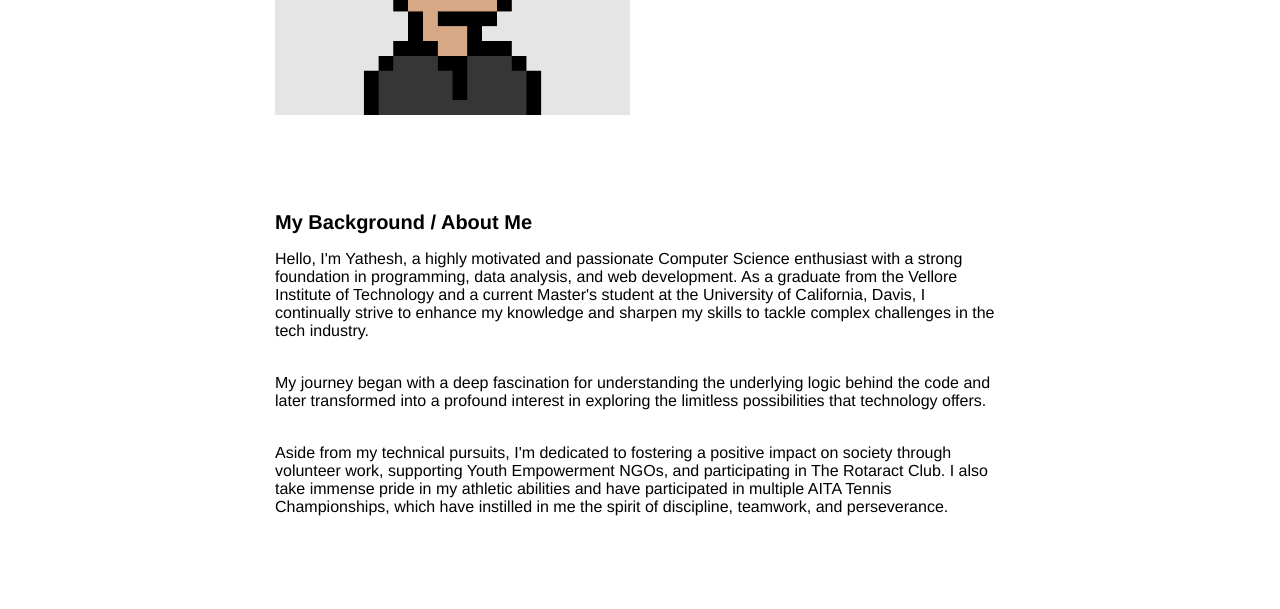
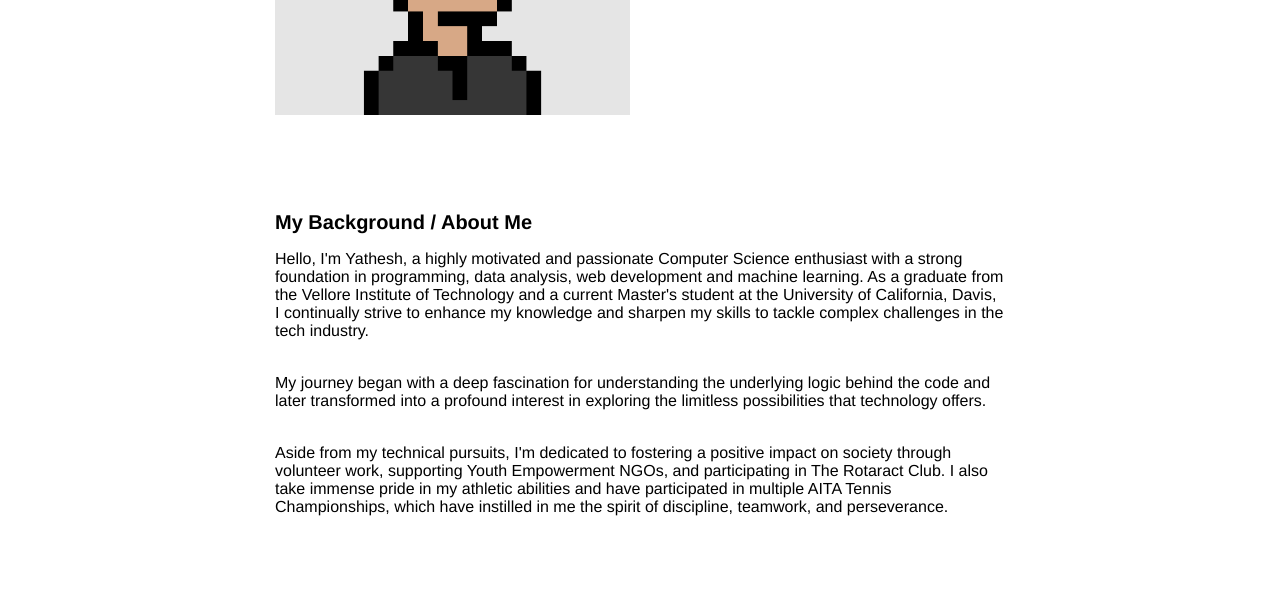
Before and after one commit to yatheshl/Portfolio, a plain HTML site: page index.html in a window 1280 px wide. Shown: the part 465-1074 px from the top of the page. Drawn offline with Linux system fonts and the light colour scheme.

Commit message:
Update index.html

```diff
--- a/index.html
+++ b/index.html
@@ -82,7 +82,7 @@
       <div id="about-section">
         <span class="subheader-text">My Background / About Me</span>
         <div class="about-section-content">
-          <div class="body-text">Hello, I'm Yathesh, a highly motivated and passionate Computer Science enthusiast with a strong foundation in programming, data analysis, and web development. As a graduate from the Vellore Institute of Technology and a current Master's student at the University of California, Davis, I continually strive to enhance my knowledge and sharpen my skills to tackle complex challenges in the tech industry.</div>
+          <div class="body-text">Hello, I'm Yathesh, a highly motivated and passionate Computer Science enthusiast with a strong foundation in programming, data analysis, web development and machine learning. As a graduate from the Vellore Institute of Technology and a current Master's student at the University of California, Davis, I continually strive to enhance my knowledge and sharpen my skills to tackle complex challenges in the tech industry.</div>
           <div class="body-text">My journey began with a deep fascination for understanding the underlying logic behind the code and later transformed into a profound interest in exploring the limitless possibilities that technology offers.</div>
           <div class="body-text">Aside from my technical pursuits, I'm dedicated to fostering a positive impact on society through volunteer work, supporting Youth Empowerment NGOs, and participating in The Rotaract Club. I also take immense pride in my athletic abilities and have participated in multiple AITA Tennis Championships, which have instilled in me the spirit of discipline, teamwork, and perseverance.</div>
         </div>
```
